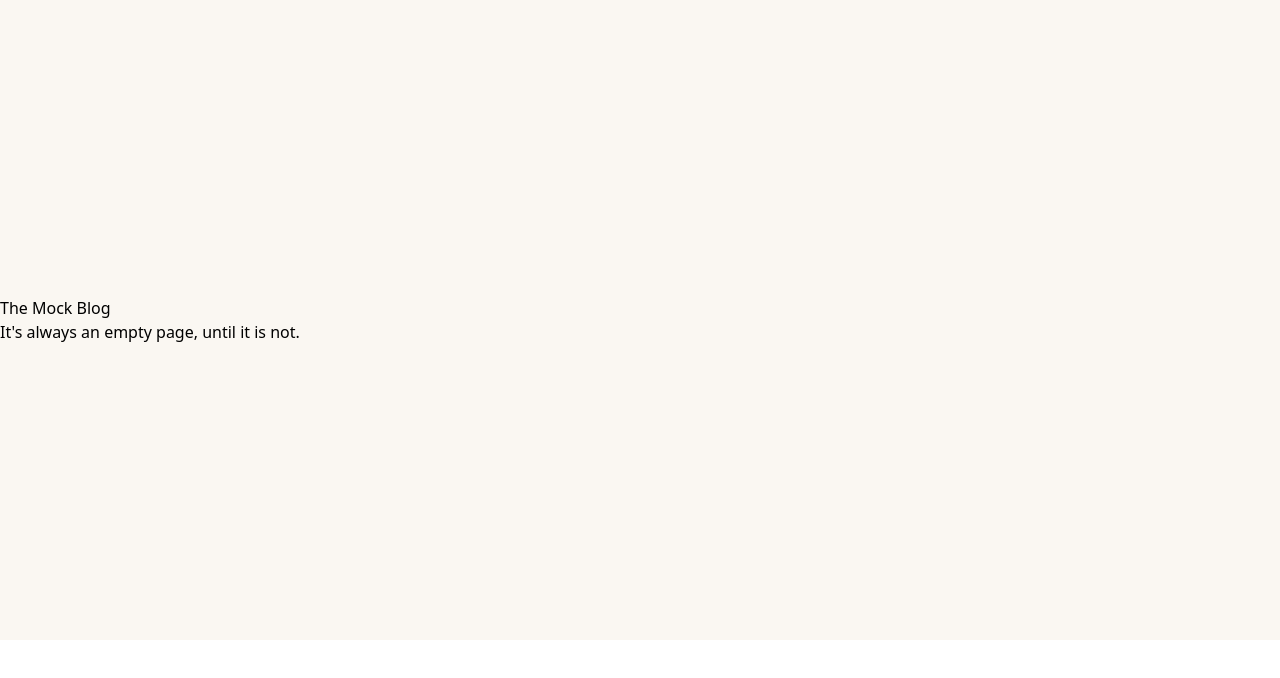
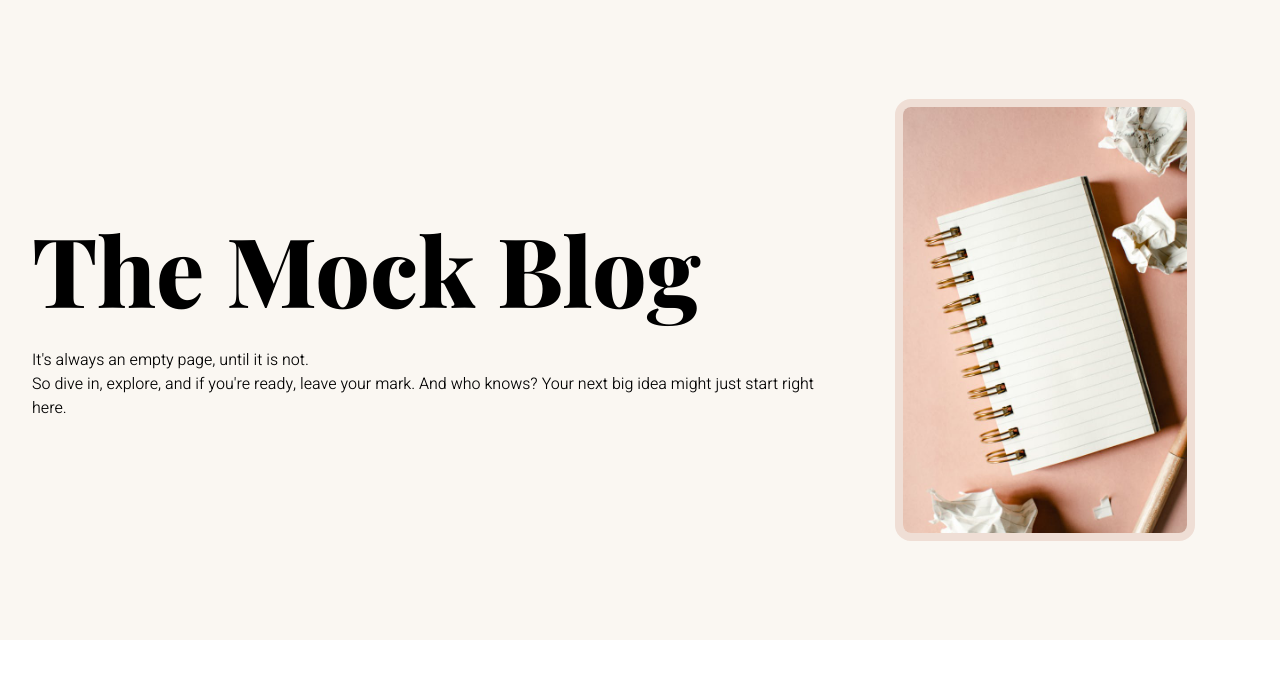
Before and after one commit to KartikChinda/TheMockBlog, a Next.js app: page / in a window 1280 px wide. Shown: the top 678 px of the page. Built offline with nearby package versions, Linux system fonts and the light colour scheme; a web font is replaced by a local one.

Commit message:
Feature: Added the Hero section.

```diff
--- a/app/components/Hero.tsx
+++ b/app/components/Hero.tsx
@@ -1,11 +1,30 @@
+import Image from "next/image";
 import React from "react";
+import BlogHero from "@/public/blogHero.jpg";
 
 const Hero = () => {
   return (
-    <div className="h-[80vh] flex flex-col lg:flex-row justify-between items-center">
-      <div className="w-full lg:w-[70%]">
-        <div>The Mock Blog</div>
-        <div>It's always an empty page, until it is not.</div>
+    <div className="min-h-[80vh] lg:flex lg:justify-around lg:items-center p-8">
+      <div className="w-full flex justify-center items-center lg:justify-start lg:items-start flex-col">
+        <div className=" font-heading-playfair  font-extrabold text-[45px] lg:text-8xl mb-8">
+          The Mock Blog
+        </div>
+        <div className=" font-subtext-heebo font-light mb-10 lg:mb-0 hero-subtext">
+          It's always an empty page, until it is not.
+          <p className=" hero-subtext">
+            So dive in, explore, and if you're ready, leave your mark. And who
+            knows? Your next big idea might just start right here.
+          </p>
+        </div>
+      </div>
+      <div className="w-full flex justify-center items-center  lg:w-[50%]">
+        <Image
+          src={BlogHero}
+          alt="Notebook"
+          width={300}
+          height={300}
+          className=" rounded-2xl border-8 border-[#dbb0a15b]"
+        />
       </div>
     </div>
   );
--- a/app/globals.css
+++ b/app/globals.css
@@ -4,6 +4,11 @@
 @tailwind base;
 @tailwind components;
 @tailwind utilities;
+
+
+.hero-subtext {
+  @apply text-center lg:text-left
+}
 
 
 ::-webkit-scrollbar {
```
